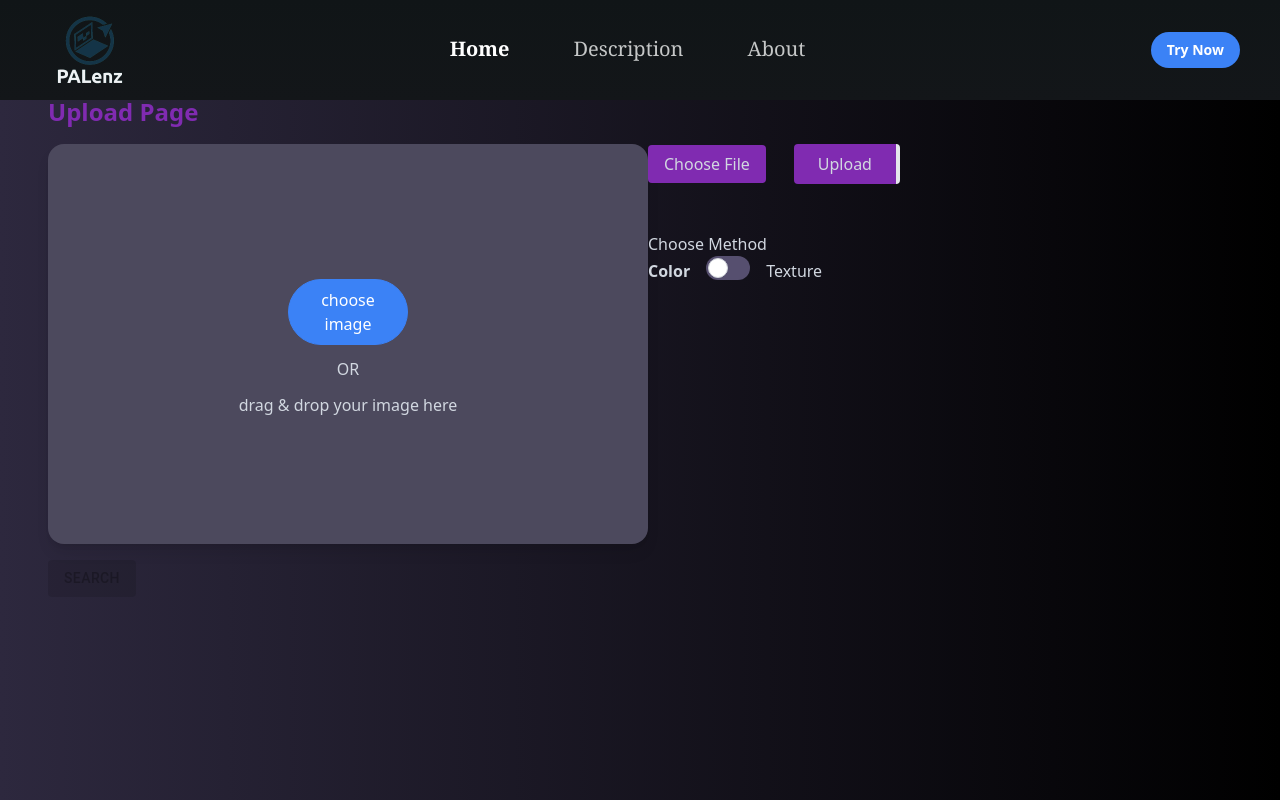
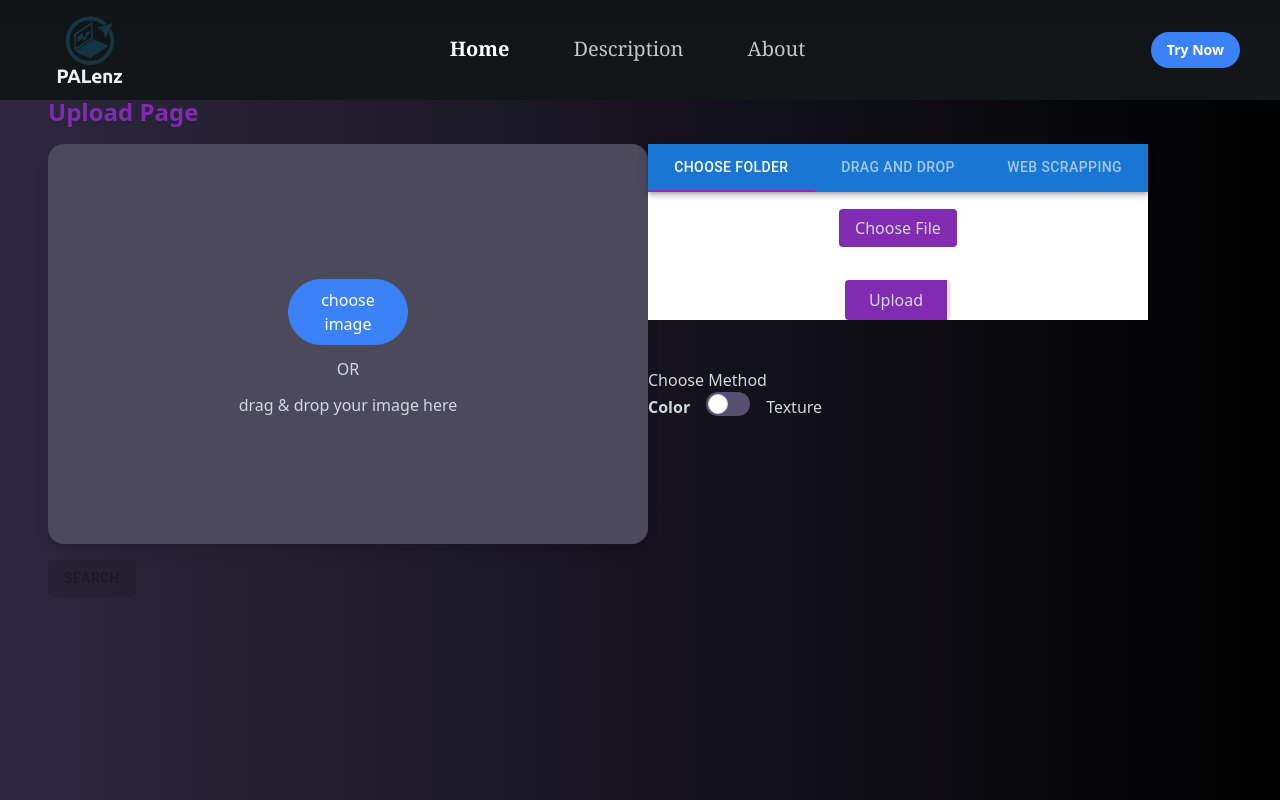
Before and after one commit to ninoaddict/Algeo02-22024, a React (Create React App) app in the folder src/client/: page /upload in a window 1280 px wide. Shown: the top 800 px of the page. Built offline with nearby package versions, Linux system fonts and the light colour scheme; no server answers.

Commit message:
feat(uncompleted) : enable user to upload dataset via drag & drop or webscrap

```diff
--- a/src/client/src/components/HomeSection1.jsx
+++ b/src/client/src/components/HomeSection1.jsx
@@ -3,7 +3,7 @@ import ImageCard from "./ImageCard";
 import ToggleButton from "./ToggleButton";
 import SingleImageButton from "./SingleImageUpload";
 import SearchResult from "./SearchResult";
-import DatasetUpload from "./DatasetUpload";
+import NewDatasetUpload from "./NewDatasetUpload";
 import JSZip from "jszip";
 import ResultDisplay from "./ResultDisplay";
 import swal from "sweetalert";
@@ -77,6 +77,7 @@ const HomeSection1 = () => {
         .then((data) => {
           console.log("Server response: ", data);
           setIsDatasetUploaded(true);
+          console.log(data);
         })
         .catch((error) => {
           console.log("Error: ", error);
@@ -186,7 +187,12 @@ const HomeSection1 = () => {
         />
         <div className="flex flex-col space-y-12">
           <div className="flex flex-col">
-            <DatasetUpload
+            {/* <DatasetUpload
+              handleDatasetChange={handleDatasetChange}
+              handleDatasetUpload={handleDatasetUpload}
+            /> */}
+            <NewDatasetUpload
+              handleDrop={handleDatasetChange}
               handleDatasetChange={handleDatasetChange}
               handleDatasetUpload={handleDatasetUpload}
             />
@@ -194,7 +200,7 @@ const HomeSection1 = () => {
           <ToggleButton enabled={isEnabled} handleToggleClick={handleToggle} />
         </div>
       </div>
-      <div className="">
+      <div>
         <SearchResult
           isDatasetUploaded={isDatasetUploaded}
           isImageChosen={selectedFile ? true : false}
--- /dev/null
+++ b/src/client/src/components/NewDatasetUpload.jsx
@@ -0,0 +1,168 @@
+import React, { useState, useRef } from "react";
+import { useTheme } from "@mui/material/styles";
+import AppBar from "@mui/material/AppBar";
+import Tabs from "@mui/material/Tabs";
+import Tab from "@mui/material/Tab";
+import Typography from "@mui/material/Typography";
+import Box from "@mui/material/Box";
+
+function TabPanel(props) {
+  const { children, value, index, ...other } = props;
+
+  return (
+    <div
+      role="tabpanel"
+      hidden={value !== index}
+      id={`full-width-tabpanel-${index}`}
+      aria-labelledby={`full-width-tab-${index}`}
+      {...other}
+    >
+      {value === index && (
+        <Box sx={{ p: 3 }}>
+          <div>{children}</div>
+        </Box>
+      )}
+    </div>
+  );
+}
+
+const DatasetUpload = ({ handleDatasetChange }) => {
+  const fileInputRef = useRef(null);
+  return (
+    <div className="flex items-center space-x-7">
+      <div className="relative">
+        <label
+          htmlFor="fileInput"
+          className="px-4 py-2 rounded cursor-pointer text-textColor bg-accentColor"
+        >
+          Choose File
+        </label>
+        <input
+          type="file"
+          id="fileInput"
+          multiple
+          onChange={handleDatasetChange}
+          className="hidden left-[-4px]"
+          ref={fileInputRef}
+        />
+      </div>
+    </div>
+  );
+};
+
+const NewDatasetUpload = ({
+  handleDrop,
+  handleDatasetChange,
+  handleDatasetUpload,
+  // handleDragOver,
+}) => {
+  const theme = useTheme();
+  const [value, setValue] = useState(0);
+
+  const handleChange = (event, newValue) => {
+    setValue(newValue);
+  };
+
+  const handleChangeIndex = (index) => {
+    setValue(index);
+  };
+
+  const handleUrlSend = (urlString) => {
+    sendUrlToBackend(urlString);
+  };
+
+  async function sendUrlToBackend(urlString) {
+    const apiUrl = "http://localhost:9000/upload/url";
+
+    try {
+      // Create a JSON object with the URL string
+      const data = {
+        url: urlString,
+      };
+
+      // Make a POST request to the backend
+      const response = await fetch(apiUrl, {
+        method: "POST",
+        headers: {
+          "Content-Type": "application/json", // Specify the content type as JSON
+          // Add any additional headers if needed
+        },
+        body: JSON.stringify(data), // Convert the data object to a JSON string
+      });
+
+      if (!response.ok) {
+        throw new Error(`HTTP error! Status: ${response.status}`);
+      }
+
+      const responseData = await response.json();
+      console.log("Server response:", responseData);
+
+      // Handle the response from the server as needed
+      return responseData;
+    } catch (error) {
+      console.error("Error:", error);
+    }
+  }
+
+  return (
+    <Box
+      sx={{
+        bgcolor: "background.paper",
+        width: 500,
+        display: "flex",
+        flexDirection: "column",
+        alignItems: "center",
+      }}
+    >
+      <AppBar position="static">
+        <Tabs
+          value={value}
+          onChange={handleChange}
+          indicatorColor="secondary"
+          textColor="inherit"
+          variant="fullWidth"
+          aria-label="full width tabs example"
+        >
+          <Tab label="Choose Folder" />
+          <Tab label="Drag and Drop" />
+          <Tab label="Web Scrapping" />
+        </Tabs>
+      </AppBar>
+      <div axis={theme.direction === "rtl" ? "x-reverse" : "x"} index={value}>
+        <TabPanel value={value} index={0} dir={theme.direction}>
+          <DatasetUpload handleDatasetChange={handleDatasetChange} />
+        </TabPanel>
+        <TabPanel value={value} index={1} dir={theme.direction}>
+          <div
+            // onDragOver={handleDragOver}
+            onDrop={handleDrop}
+            style={{
+              border: "2px dashed #ccc",
+              padding: "20px",
+              textAlign: "center",
+            }}
+          >
+            Drag and drop files here
+          </div>
+        </TabPanel>
+        <TabPanel value={value} index={2} dir={theme.direction}>
+          <form>
+            <label>
+              Insert Url:
+              <input type="url" name="name" />
+            </label>
+            <button onClick={handleUrlSend(sendUrlToBackend)}> sendUrl</button>
+          </form>
+        </TabPanel>
+      </div>
+      <button
+        onClick={handleDatasetUpload}
+        className="px-6 py-2 mt-4 transition-transform transform border-r-4 rounded cursor-pointer bg-accentColor text-textColor hover:scale-105 hover:bg-opacity-80"
+      >
+        Upload
+      </button>
+    </Box>
+  );
+};
+
+export default NewDatasetUpload;
--- a/src/client/src/components/ResultDisplay.jsx
+++ b/src/client/src/components/ResultDisplay.jsx
@@ -31,7 +31,7 @@ const ResultDisplay = ({
       <div>
         <p>banyak gambar {resultCount} </p>
       </div>
-      <div className="flex flex-wrap items-center justify-start">
+      <div className="flex flex-wrap items-center justify-center">
         {currentImages.map((fileImg, index) => (
           <Item key={index} fileComponent={fileImg} />
         ))}
```
